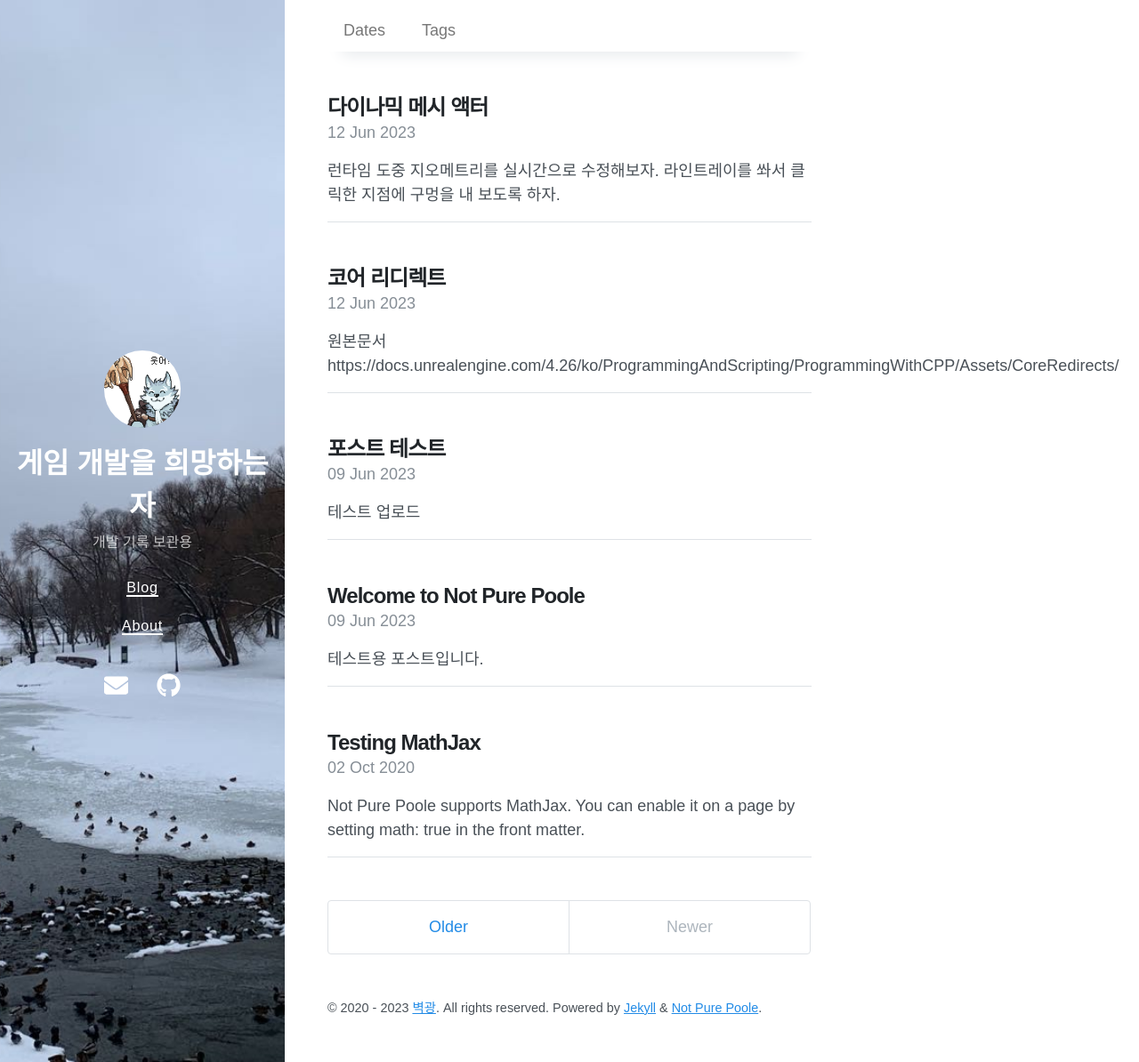
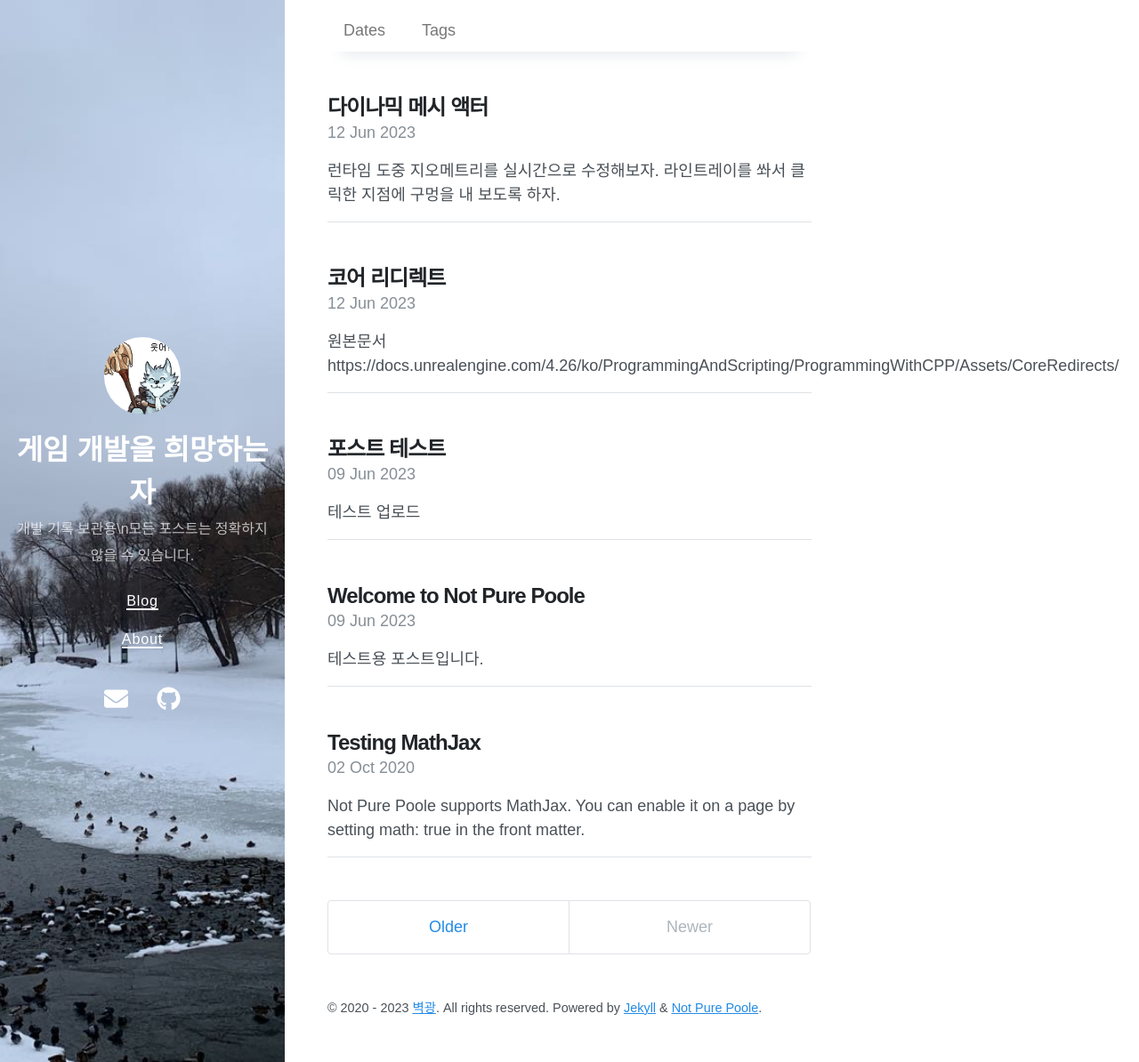
Before and after one commit to bu30808/bu30808.github.io, a Jekyll site: the page built from index.html, in a window 1280 px wide and 1194 px high. Shown: the whole window at 89% size. Built offline with Jekyll 4.4.1, drawn with Linux system fonts in a browser that asks for light colours; nearby versions of some CDN libraries; the list of posts is cut into pages by our own code.

Commit message:
Update _config.yml

```diff
--- a/_config.yml
+++ b/_config.yml
@@ -1,6 +1,6 @@
 # Setup
 title: 게임 개발을 희망하는 자
-description: 개발 기록 보관용
+description: 개발 기록 보관용\n모든 포스트는 정확하지 않을 수 있습니다.
 url: https://bu30808.github.io
 avatar: /avatar.png
 paginate: 5
```
